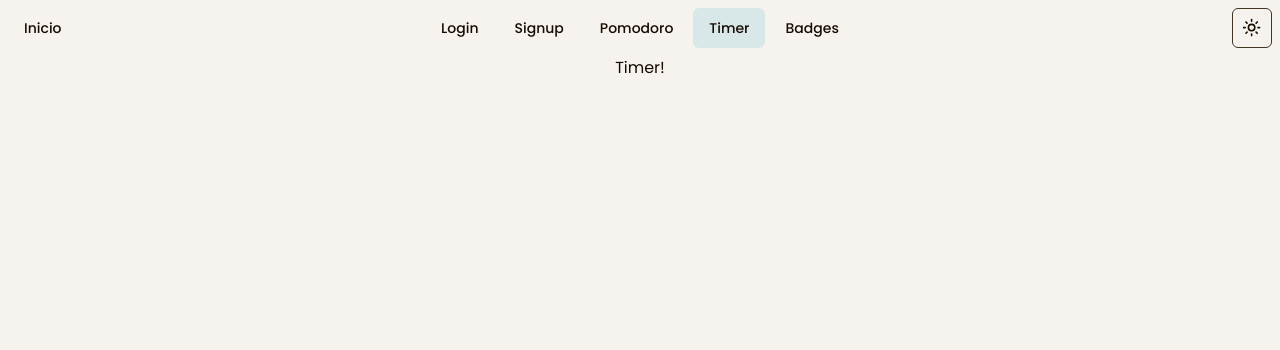
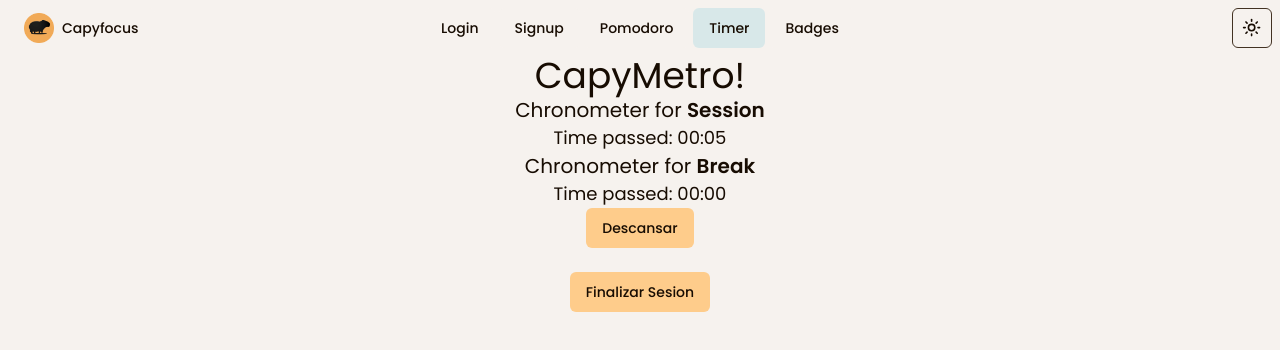
Before and after one commit to alanmoyano/capyfocus, a React (Vite) app: page /timer in a window 1280 px wide. Shown: the top 350 px of the page. Built offline with nearby package versions, Linux system fonts and the light colour scheme.

Commit message:
CapyMetro iniciado

```diff
--- a/src/components/Navbar.tsx
+++ b/src/components/Navbar.tsx
@@ -63,16 +63,16 @@ export default function Navbar() {
     // </nav>
     <NavigationMenu className='sticky w-screen p-2'>
       <div className='flex flex-1 justify-start'>
-        <NavbarLink to='/'>Inicio</NavbarLink>
+        {/* <NavbarLink to='/'>Inicio</NavbarLink>
 
-        {/* versión con logo!
+        versión con logo! */}
 
         <NavbarLink to='/'>
           <div className='flex items-center justify-center gap-2'>
             <img src='/logo.png' height={30} width={30} />
             <p>Capyfocus</p>
           </div>
-        </NavbarLink> */}
+        </NavbarLink>
       </div>
 
       <NavigationMenuList>
--- a/src/components/Timer.tsx
+++ b/src/components/Timer.tsx
@@ -1,7 +1,101 @@
-export default function Timer() {
+import { useEffect, useRef, useState } from 'react'
+import { Button } from './ui/button'
+//import Confetti from 'react-confetti-boom'
+
+type Mode = 'Session' | 'Break'
+
+function addZeroIfNeeded(value: number) {
+  return value.toString().padStart(2, '0')
+}
+
+function formatTime(seconds: number) {
+  const minutes = Math.floor(seconds / 60)
+  const remainingSeconds = seconds % 60
+
+  return `${addZeroIfNeeded(minutes)}:${addZeroIfNeeded(remainingSeconds)}`
+}
+
+export function ActualTimer({ time, mode }: { time: number; mode: Mode }) {
   return (
     <>
-      <h1>Timer!</h1>
+      <h2 className='text-xl'>
+        Chronometer for <span className='font-semibold'>{mode}</span>
+      </h2>
+
+      <p className='text-lg'>Time passed: {formatTime(time)}</p>
     </>
   )
 }
+
+export default function Timer() {
+  const [Sessioncountup, setSessionCountup] = useState(0)
+  const [Breakcountup, setBreakCountup] = useState(0)
+  const [isActive, setIsActive] = useState(true)
+  const [mode, setMode] = useState<Mode>('Session')
+  const timer = useRef<NodeJS.Timeout>()
+
+  function finalizarSesion() {
+    clearInterval(timer.current)
+    console.log(`Has estudiado durante ${formatTime(Sessioncountup)} `)
+    console.log(`Has descansado durante ${formatTime(Breakcountup)}`)
+    setBreakCountup(0)
+    setSessionCountup(0)
+  }
+
+  useEffect(() => {
+    if (!isActive) {
+      setMode('Break')
+      clearInterval(timer.current)
+      timer.current = setInterval(() => {
+        setBreakCountup(prev => prev + 1)
+      }, 1000)
+    } else {
+      setMode('Session')
+      timer.current = setInterval(() => {
+        setSessionCountup(prev => prev + 1)
+      }, 1000)
+    }
+    return () => clearInterval(timer.current)
+  }, [isActive, mode])
+
+  // useEffect(() => {
+  //   setCountdown(mode === 'Session' ? sessionSeconds : breakSeconds)
+  // }, [mode, sessionSeconds, breakSeconds])
+
+  return (
+    <>
+      <div className='flex flex-col items-center justify-center'>
+        <h1 className='text-4xl'>CapyMetro!</h1>
+        <div className='row flex flex-col items-center justify-center'>
+            <ActualTimer mode={'Session'} time={Sessioncountup} />
+            <ActualTimer mode={'Break'} time={Breakcountup} />
+        </div>
+
+        <Button
+          onClick={() => {
+            setIsActive(prev => !prev)
+          }}
+        >
+          {isActive ? 'Descansar' : 'Estudiar'}
+        </Button>
+
+        <br />
+
+        <div>
+          <Button
+            className='flex flex-col'
+            onClick={() => {
+              finalizarSesion()
+            }}
+          >
+            Finalizar Sesion
+          </Button>
+        </div>
+
+        {/* {pomodoroCount.current >= pomodoroSessions && (
+        <Confetti effectCount={1} />
+      )} */}
+      </div>
+    </>
+  )
+}
```
Also changed, not shown: 1 other file (tests, documents, lock files or other folders).
